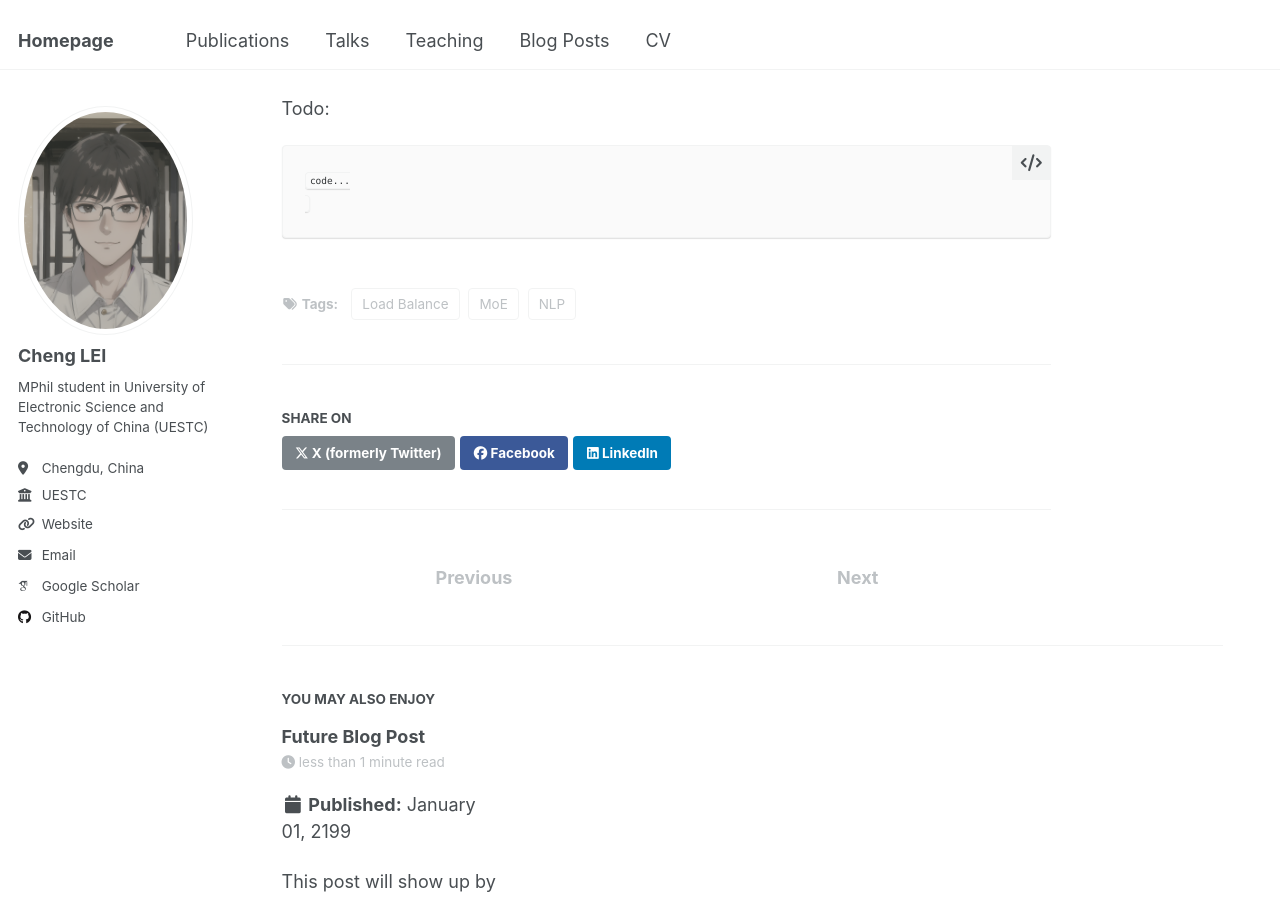
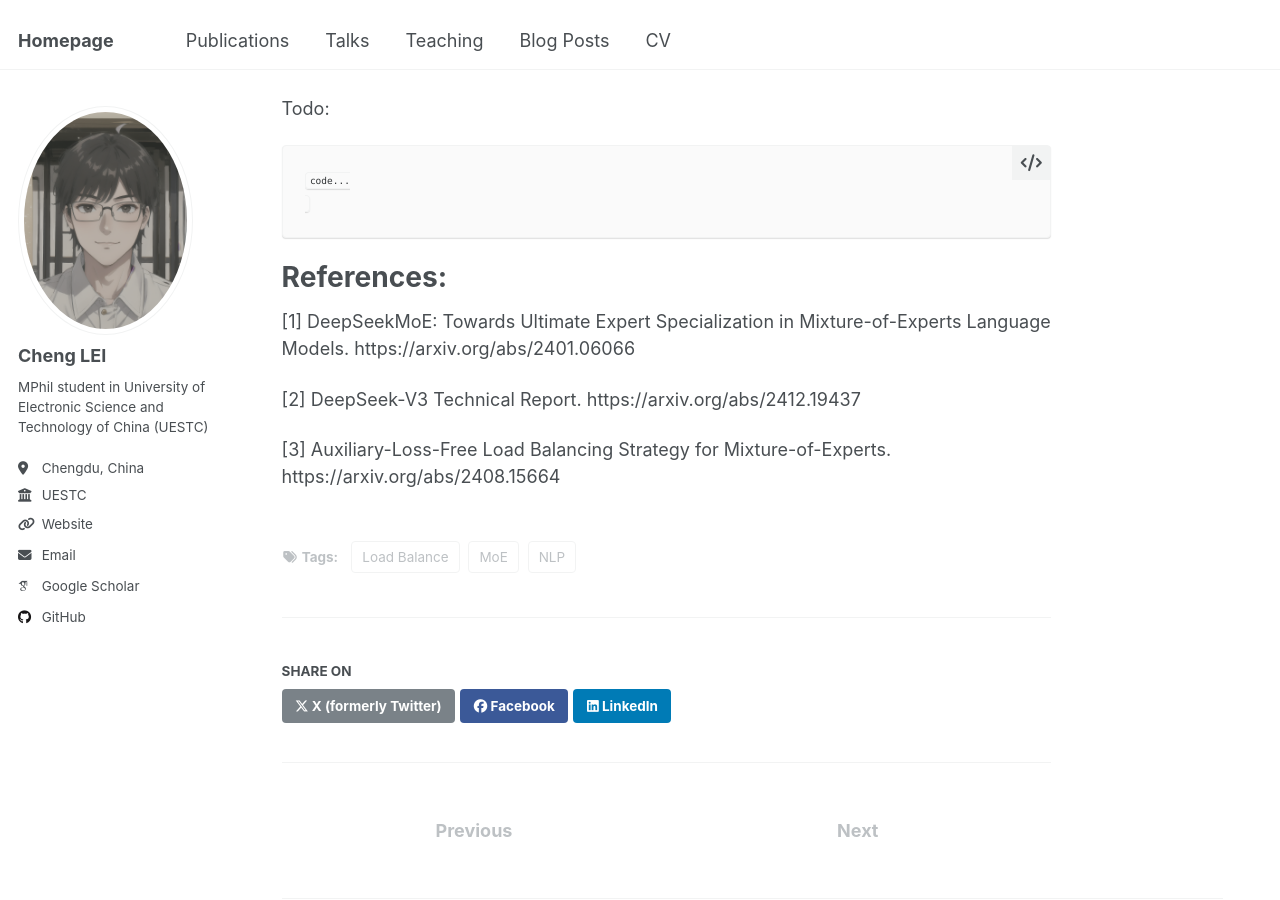
Before and after one commit to R-LEI2536/R-LEI2536.github.io, a Jekyll site: the page built from _posts/2025-02-04-blog-post-1.md, in a window 1280 px wide and 900 px high, scrolled down 2139 px. Built offline with Jekyll 4.4.1, drawn with Linux system fonts in a browser that asks for light colours; some web fonts are replaced.

Commit message:
add blog ALFB

````diff
--- a/_posts/2025-02-04-blog-post-1.md
+++ b/_posts/2025-02-04-blog-post-1.md
@@ -96,3 +96,12 @@ Todo:
 ```
 code...
 ```
+
+References:
+=====
+
+[1] DeepSeekMoE: Towards Ultimate Expert Specialization in Mixture-of-Experts Language Models. https://arxiv.org/abs/2401.06066
+
+[2] DeepSeek-V3 Technical Report. https://arxiv.org/abs/2412.19437
+
+[3] Auxiliary-Loss-Free Load Balancing Strategy for Mixture-of-Experts. https://arxiv.org/abs/2408.15664
````
